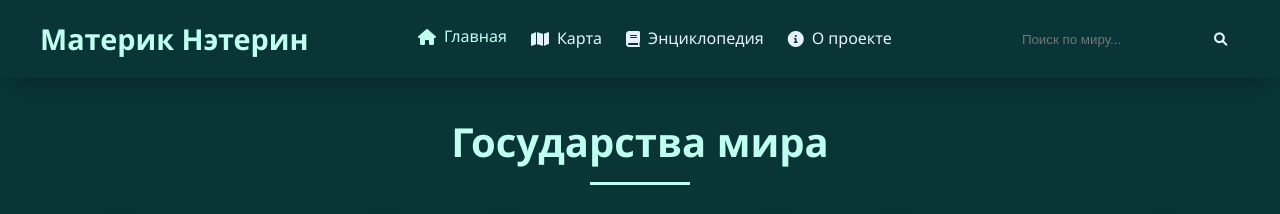
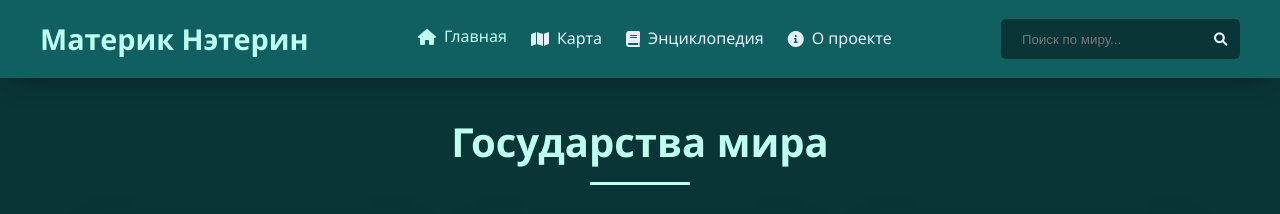
Before and after one commit to marles1-mc-22/neterinDB, a plain HTML site: page index.html in a window 1280 px wide. Shown: the top 214 px of the page. Drawn offline with Linux system fonts and the light colour scheme.

Commit message:
Update style.css

```diff
--- a/style.css
+++ b/style.css
@@ -1,7 +1,7 @@
 /* Основные стили */
 :root {
     --primary-color: #093536;
-    --secondary-color: #093536;
+    --secondary-color: #106061;
     --accent-color: #befff0;
     --text-color: #e6f1ff;
     --text-secondary: #c9d6ff;
```
